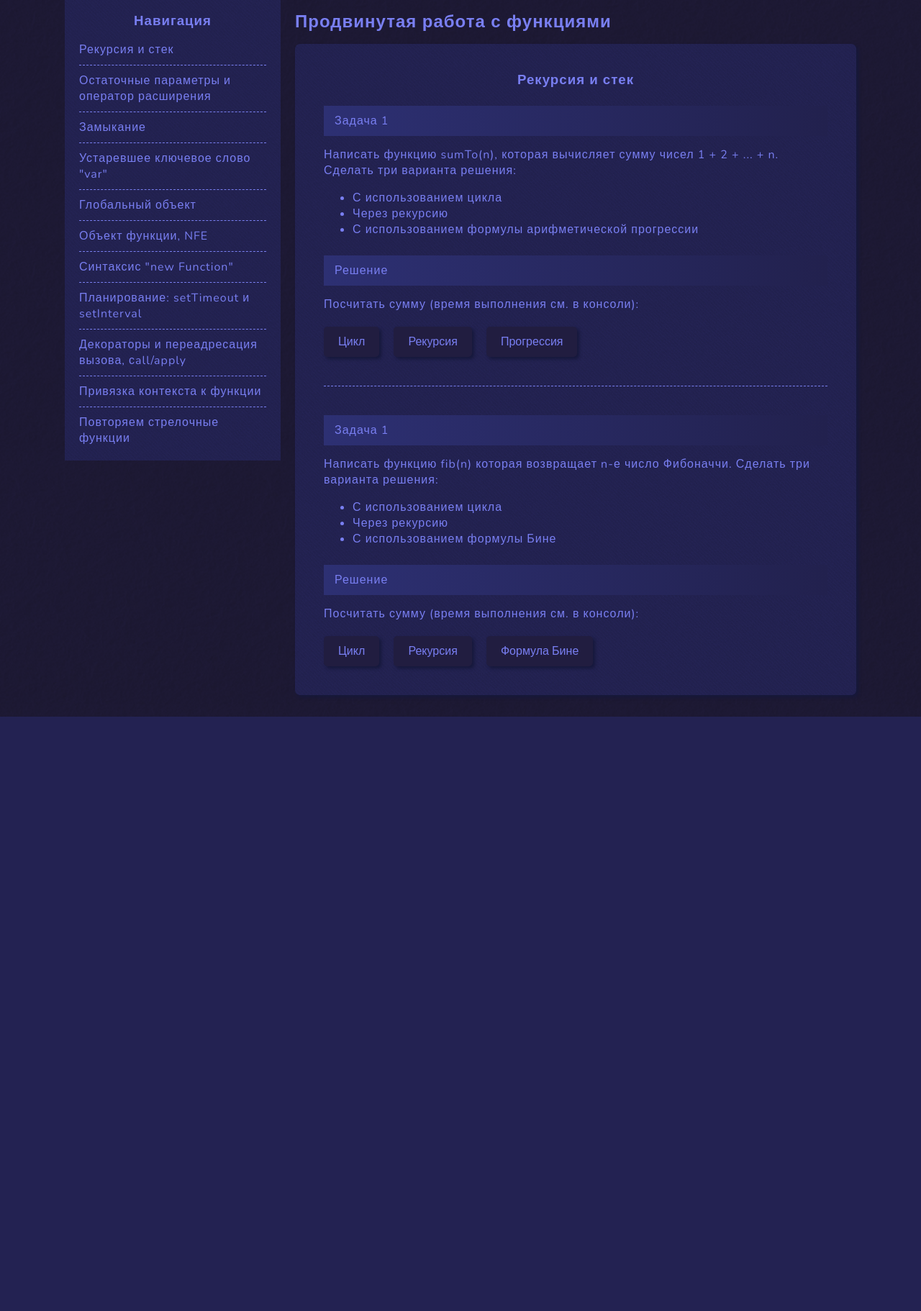
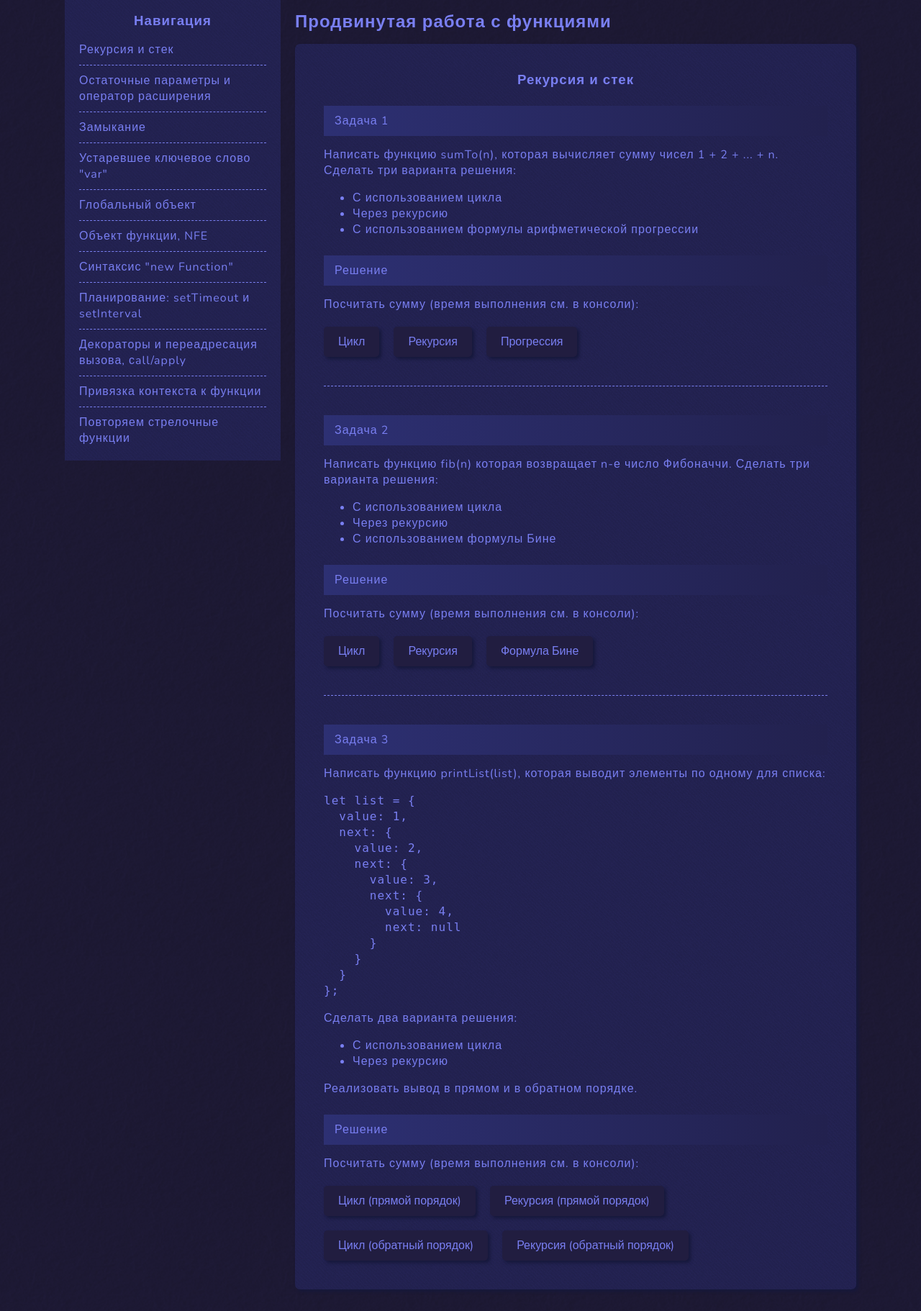
Before and after one commit to pew-rivza/learning, a PHP site: page /Vanilla/Pages/1_Language/Functions_Advanced/index.php in a window 1280 px wide. Shown: the part 71-1893 px from the top of the page at 72% size. Before the commit the page ends 1067 px from the top, so only its background shows below. Run offline with PHP 8.4, Linux system fonts and the light colour scheme.

Commit message:
JS refactoring

```diff
--- a/Vanilla/Pages/1_Language/Functions_Advanced/themes/RecursionNStack.php
+++ b/Vanilla/Pages/1_Language/Functions_Advanced/themes/RecursionNStack.php
@@ -22,7 +22,7 @@
     </div>
 
     <div class="task">
-        <div class="header">Задача 1</div>
+        <div class="header">Задача 2</div>
         Написать функцию fib(n) которая возвращает n-е число Фибоначчи.
         Сделать три варианта решения:
         <ul>
@@ -39,4 +39,41 @@
             <button onclick="execTimeTemplate(fibBinet);">Формула Бине</button>
         </div>
     </div>
+
+    <div class="task">
+        <div class="header">Задача 3</div>
+        Написать функцию printList(list), которая выводит элементы по одному для списка:
+<pre>
+let list = {
+  value: 1,
+  next: {
+    value: 2,
+    next: {
+      value: 3,
+      next: {
+        value: 4,
+        next: null
+      }
+    }
+  }
+};
+</pre>
+        Сделать два варианта решения:
+        <ul>
+            <li>С использованием цикла</li>
+            <li>Через рекурсию</li>
+        </ul>
+        Реализовать вывод в прямом и в обратном порядке.
+
+        <div class="header">Решение</div>
+        <div class="decision-description">Посчитать сумму (время выполнения см. в консоли):</div>
+        <div class="buttons-bar">
+            <button onclick="execTimeTemplate(fibCycle);">Цикл (прямой порядок)</button>
+            <button onclick="execTimeTemplate(fibRecursion);">Рекурсия (прямой порядок)</button>
+        </div>
+        <div class="buttons-bar">
+            <button onclick="execTimeTemplate(fibCycle);">Цикл (обратный порядок)</button>
+            <button onclick="execTimeTemplate(fibRecursion);">Рекурсия (обратный порядок)</button>
+        </div>
+    </div>
 </div>
--- a/Vanilla/assets/css/chapter-page.css
+++ b/Vanilla/assets/css/chapter-page.css
@@ -1,5 +1,9 @@
 .chapter-container .buttons-bar button + button {
     margin-left: 15px;
+}
+
+.chapter-container .buttons-bar + .buttons-bar {
+    margin-top: 20px;
 }
 
 .chapter-container {
@@ -61,6 +65,10 @@
     background-blend-mode: var(--standart-blend-mode);
 }
 
+.chapter-container .theme .decision-description {
+    margin-bottom: 20px;
+}
+
 .chapter-container .theme .header {
     background: linear-gradient(to right, var(--blue), #22214E);
     font-weight: 400;
@@ -73,7 +81,3 @@
     margin-top: 40px;
     padding-top: 15px;
 }
-
-.chapter-container .theme .decision-description {
-    margin-bottom: 20px;
-}
```
